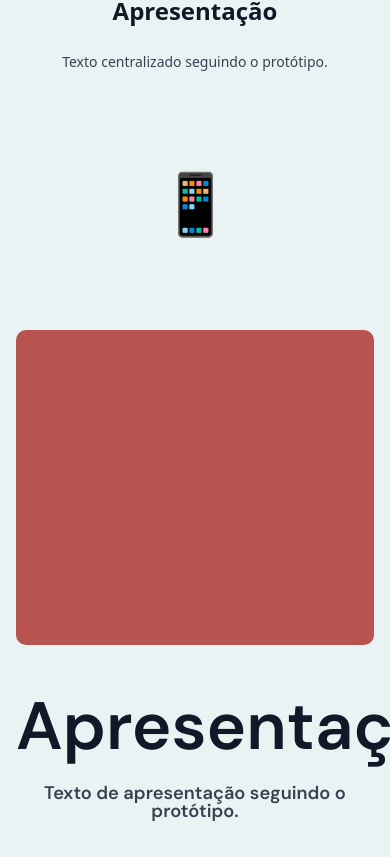
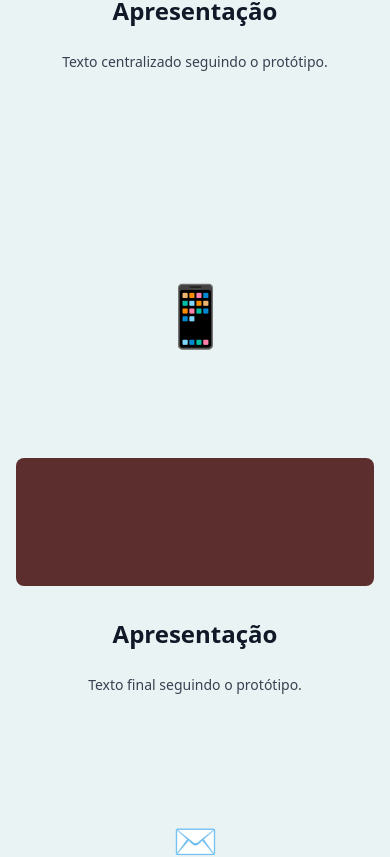
Before and after one commit to Lansutech/lansutechsite, a React (Vite) app: page / in a window 390 px wide. Shown: the part 5830-6687 px from the top of the page. Built offline with nearby package versions, Linux system fonts and the light colour scheme.

Commit message:
Remove remaining content after phone emoji
Removed the second phone emoji and related content from the ContentSection.

```diff
--- a/src/components/ContentSection.tsx
+++ b/src/components/ContentSection.tsx
@@ -25,48 +25,6 @@ const ContentSection = () => {
           </p>
         </div>
 
-        <div className="text-center mb-16">
-          <div className="w-48 h-32 mx-auto mb-8 flex items-center justify-center">
-            <div className="text-6xl text-gray-400">📱</div>
-          </div>
-        </div>
-
-        {/* Retângulo vermelho centralizado após o emoji de celular */}
-        <div className="flex justify-center mb-12">
-          <div
-            className="rounded-lg"
-            style={{
-              width: '1517px',
-              height: '315px',
-              backgroundColor: '#B85450',
-              borderRadius: '10px'
-            }}
-          ></div>
-        </div>
-
-        {/* Texto Apresentação com tipografia especificada */}
-        <div className="text-center">
-          <h2 className="text-gray-900 mb-6" style={{
-            fontFamily: 'DM Sans',
-            fontWeight: 600,
-            fontSize: '67.05px',
-            lineHeight: '100%',
-            letterSpacing: '0%',
-            textAlign: 'center'
-          }}>
-            Apresentação
-          </h2>
-          <p className="text-gray-700 leading-relaxed max-w-4xl mx-auto" style={{
-            fontFamily: 'DM Sans',
-            fontWeight: 600,
-            fontSize: '18.26px',
-            lineHeight: '100%',
-            letterSpacing: '0%'
-          }}>
-            Texto de apresentação seguindo o protótipo.
-          </p>
-        </div>
-
       </div>
     </section>
   );
```
